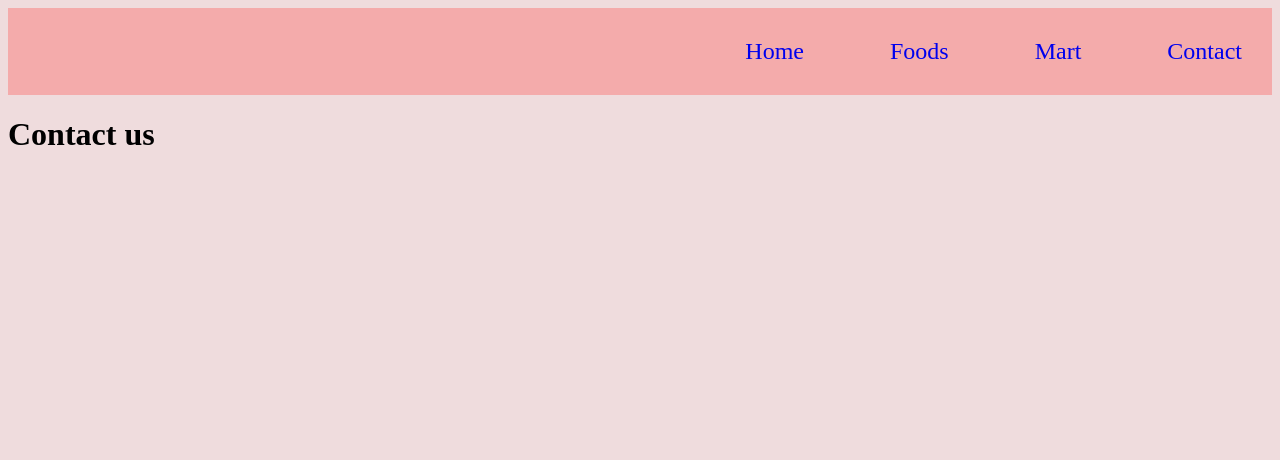
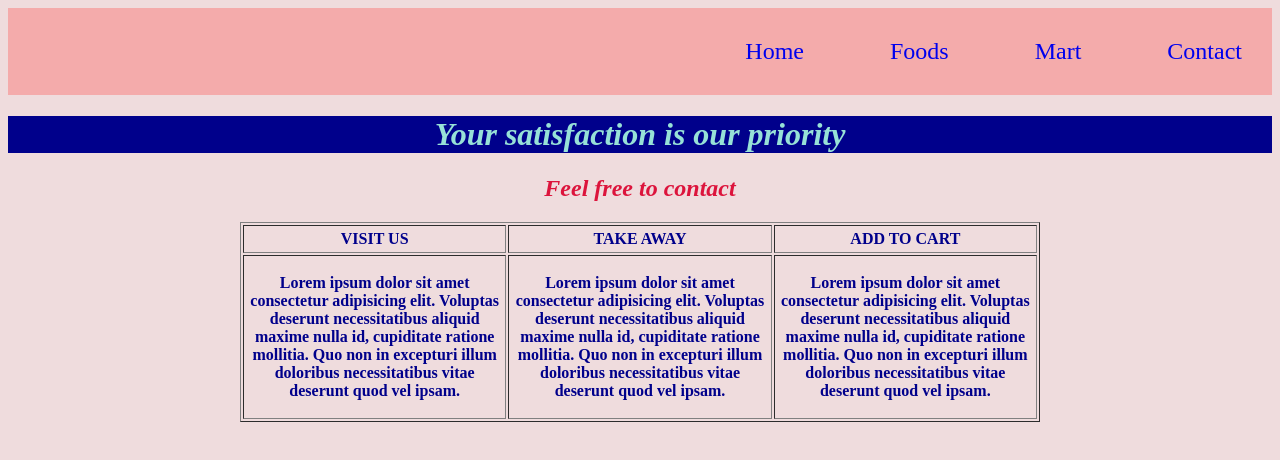
Before and after one commit to secretswithcode/mywebsite, a plain HTML site: page about.html in a window 1280 px wide. Drawn offline with Linux system fonts and the light colour scheme.

Commit message:
save chnges now

```diff
--- a/about.html
+++ b/about.html
@@ -11,7 +11,16 @@
         }
         a{ text-decoration: none;}
         body{ background-color: rgb(239, 220, 221);}
-    </style
+        h1{
+            text-align: center; font-style: italic;  background-color: darkblue; color: rgb(151, 225, 215);}
+            th{ color: darkred;}
+        td { text-align:center;  color: darkblue;}
+        th{ text-align:center; color: darkblue;}
+        h2{ font-style: italic; color: crimson;text-align: center;}
+    </style>
+    <head>
+
+
 </head>
 <body>
     <nav id="nav1">
@@ -19,27 +28,55 @@
     <a href="food.html">Foods</a>
     <a href="mart.html">Mart</a>
     <a href="about.html">Contact</a></nav>
-    <h1>Contact us</h1>
+
+    <h1> Your satisfaction is our priority</h1>
+
+     <h2>Feel free to contact</h2>
+    <center> <table border=1 px width="800" height="200">
+        <tr>
+            <th>
+              VISIT US
+                </th>
+                <th>
+                    TAKE AWAY
+                    </th>
+                    <th> ADD TO CART
+                        </th>
+                </tr>
+                <tr>
+                    <th>
+                        Lorem ipsum dolor sit amet consectetur adipisicing elit.
+                        Voluptas deserunt necessitatibus aliquid maxime nulla id,
+                         cupiditate ratione mollitia.
+                        Quo non in excepturi illum doloribus necessitatibus
+                         vitae deserunt quod vel ipsam.
+                         </th>
+                         <th>
+                            Lorem ipsum dolor sit amet consectetur adipisicing elit.
+                        Voluptas deserunt necessitatibus aliquid maxime nulla id,
+                         cupiditate ratione mollitia.
+                        Quo non in excepturi illum doloribus necessitatibus
+                         vitae deserunt quod vel ipsam.
+                            </th>
+                            <th>
+                                Lorem ipsum dolor sit amet consectetur adipisicing elit.
+                        Voluptas deserunt necessitatibus aliquid maxime nulla id,
+                         cupiditate ratione mollitia.
+                        Quo non in excepturi illum doloribus necessitatibus
+                         vitae deserunt quod vel ipsam.
+                                </th>
+                            </tr>
+                </table></center>
 
 
 
 
-<!--<h1 id="top">Film-Making Terms</h1>
-<a href="#arc_shot">Arc Shot</a><br />
-<a href="#interlude">Interlude</a><br />
-<a href="#prologue">Prologue</a><br /><br />
-<h2 id="arc_shot">Arc Shot</h2>
-<p>A shot in which the subject is photographed by an
- encircling or moving camera</p>
-<h2 id="interlude">Interlude</h2>
-<p>A brief, intervening film scene or sequence, not
- specifically tied to the plot, that appears
- within a film</p>
-<h2 id="prologue">Prologue</h2>
-<p>A speech, preface, introduction, or brief scene
- preceding the the main action or plot of a film;
- contrast to epilogue</p>
-<p><a href="#top">Top</a></p> -->
+
+
+
+
+
+
 
 
 </body>
```
Also changed, not shown: images/location-dot-solid.svg (added).
